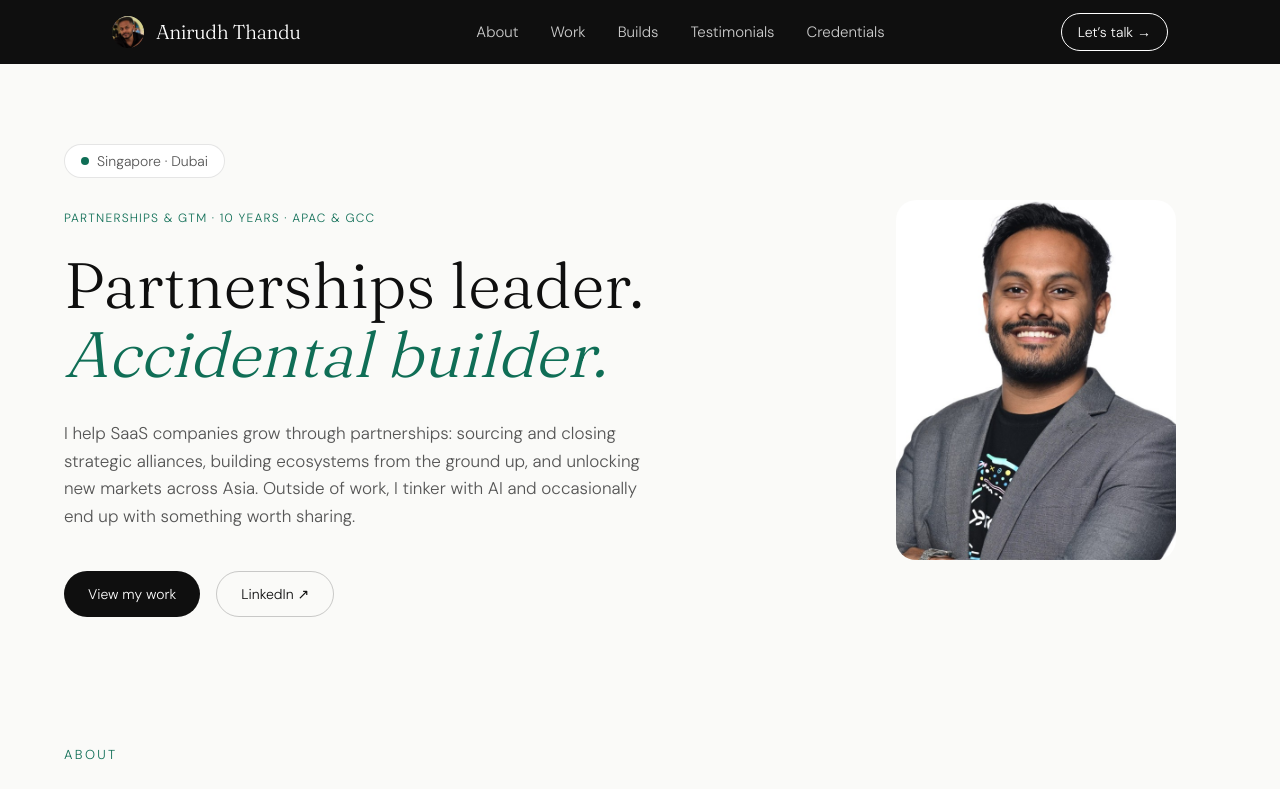
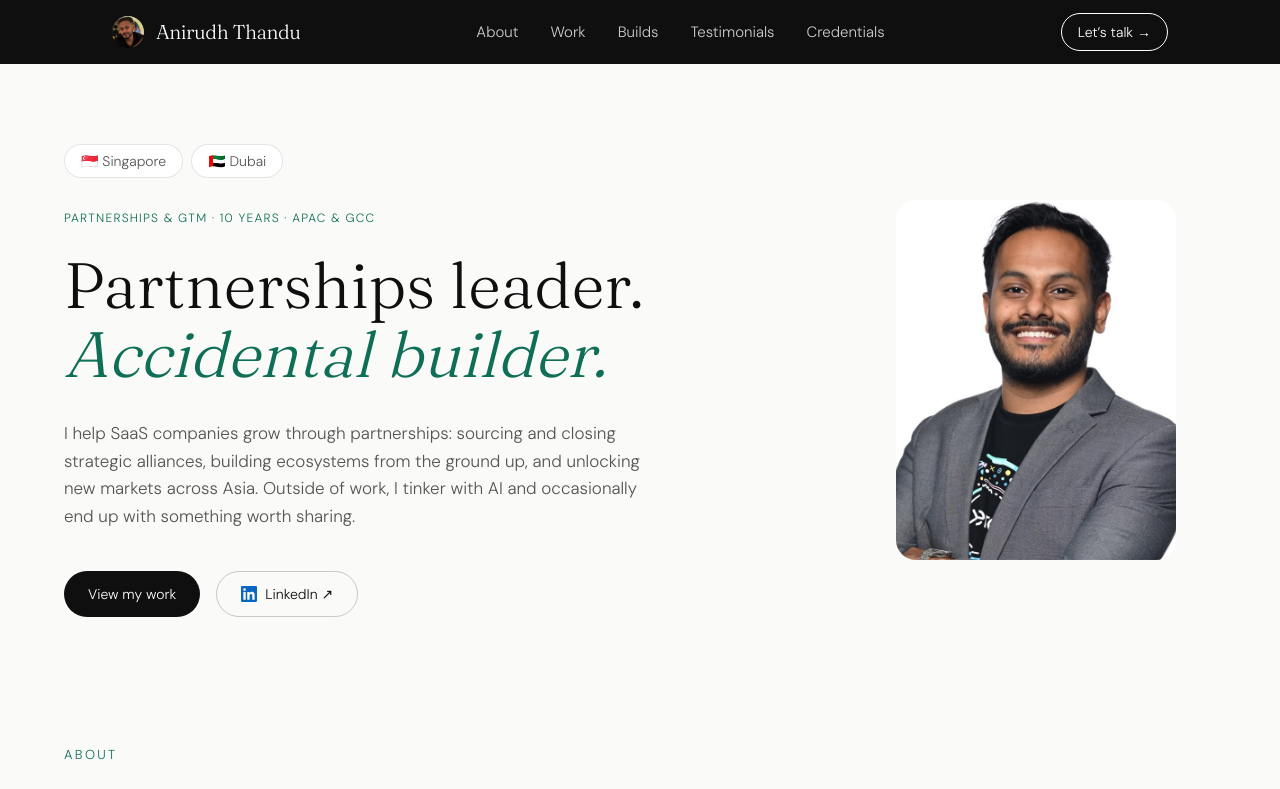
Before and after one commit to anirudhgt9/portfolio, a Next.js app: page / in a window 1280 px wide. Shown: the top 789 px of the page. Built offline with nearby package versions, Linux system fonts and the light colour scheme.

Commit message:
Hero flag pills; Xero/Sapaad logos; LinkedIn icon; remove GitHub

```diff
--- a/app/page.tsx
+++ b/app/page.tsx
@@ -53,10 +53,12 @@ function Hero() {
         <div className="grid grid-cols-1 md:grid-cols-[1fr_auto] gap-12 items-center">
           {/* Left — text */}
           <div>
-            <div className="inline-flex items-center gap-2 border border-black/10 rounded-full px-4 py-1.5 mb-8 bg-white">
-              <span className="w-2 h-2 rounded-full bg-[#0F6E56] shrink-0" />
-              <span className="text-sm font-dm-sans font-light text-[#555555]">
-                Singapore · Dubai
+            <div className="flex items-center gap-2 mb-8">
+              <span className="inline-flex items-center gap-1.5 border border-black/10 rounded-full px-4 py-1.5 bg-white text-sm font-dm-sans font-light text-[#555555]">
+                🇸🇬 Singapore
+              </span>
+              <span className="inline-flex items-center gap-1.5 border border-black/10 rounded-full px-4 py-1.5 bg-white text-sm font-dm-sans font-light text-[#555555]">
+                🇦🇪 Dubai
               </span>
             </div>
 
@@ -95,6 +97,7 @@ function Hero() {
                 rel="noopener noreferrer"
                 className="inline-flex items-center gap-2 px-6 py-3 rounded-full border border-black/20 text-[#0F0F0F] text-sm font-dm-sans font-light hover:border-black/40 transition-colors"
               >
+                <IconLinkedIn />
                 LinkedIn ↗
               </a>
             </div>
@@ -293,6 +296,8 @@ function Work() {
           {/* Xero */}
           <WorkCard>
             <TagPill>Ecosystem · Channel · GTM</TagPill>
+            {/* eslint-disable-next-line @next/next/no-img-element */}
+            <img src="/xero.png" alt="Xero" style={{ height: 80, width: "auto", objectFit: "contain" }} className="mb-3" />
             <h3 className="font-fraunces font-light text-[28px] text-[#0F0F0F] mb-1">
               Xero
             </h3>
@@ -401,6 +406,8 @@ function Work() {
           {/* Sapaad */}
           <WorkCard>
             <TagPill>GTM · BD</TagPill>
+            {/* eslint-disable-next-line @next/next/no-img-element */}
+            <img src="/sapaad.png" alt="Sapaad" style={{ height: 80, width: "auto", objectFit: "contain" }} className="mb-3" />
             <h3 className="font-fraunces font-light text-[28px] text-[#0F0F0F] mb-1">
               Sapaad
             </h3>
@@ -480,6 +487,14 @@ function IconGear() {
     <svg width="22" height="22" viewBox="0 0 24 24" fill="none" stroke="currentColor" strokeWidth="2" strokeLinecap="round" strokeLinejoin="round">
       <circle cx="12" cy="12" r="3" />
       <path d="M19.4 15a1.65 1.65 0 0 0 .33 1.82l.06.06a2 2 0 0 1-2.83 2.83l-.06-.06a1.65 1.65 0 0 0-1.82-.33 1.65 1.65 0 0 0-1 1.51V21a2 2 0 0 1-4 0v-.09A1.65 1.65 0 0 0 9 19.4a1.65 1.65 0 0 0-1.82.33l-.06.06a2 2 0 0 1-2.83-2.83l.06-.06A1.65 1.65 0 0 0 4.68 15a1.65 1.65 0 0 0-1.51-1H3a2 2 0 0 1 0-4h.09A1.65 1.65 0 0 0 4.6 9a1.65 1.65 0 0 0-.33-1.82l-.06-.06a2 2 0 0 1 2.83-2.83l.06.06A1.65 1.65 0 0 0 9 4.68a1.65 1.65 0 0 0 1-1.51V3a2 2 0 0 1 4 0v.09a1.65 1.65 0 0 0 1 1.51 1.65 1.65 0 0 0 1.82-.33l.06-.06a2 2 0 0 1 2.83 2.83l-.06.06A1.65 1.65 0 0 0 19.4 9a1.65 1.65 0 0 0 1.51 1H21a2 2 0 0 1 0 4h-.09a1.65 1.65 0 0 0-1.51 1z" />
+    </svg>
+  );
+}
+
+function IconLinkedIn() {
+  return (
+    <svg width="16" height="16" viewBox="0 0 24 24" fill="#0A66C2" aria-hidden="true">
+      <path d="M20.447 20.452h-3.554v-5.569c0-1.328-.027-3.037-1.852-3.037-1.853 0-2.136 1.445-2.136 2.939v5.667H9.351V9h3.414v1.561h.046c.477-.9 1.637-1.85 3.37-1.85 3.601 0 4.267 2.37 4.267 5.455v6.286zM5.337 7.433a2.062 2.062 0 0 1-2.063-2.065 2.064 2.064 0 1 1 2.063 2.065zm1.782 13.019H3.555V9h3.564v11.452zM22.225 0H1.771C.792 0 0 .774 0 1.729v20.542C0 23.227.792 24 1.771 24h20.451C23.2 24 24 23.227 24 22.271V1.729C24 .774 23.2 0 22.222 0h.003z"/>
     </svg>
   );
 }
@@ -880,9 +895,8 @@ function Certifications() {
 
 function Footer() {
   const links = [
-    { label: "LinkedIn", href: "https://linkedin.com/in/anirudh-thandu/" },
-    { label: "GitHub", href: "https://github.com/anirudhgt9" },
-    { label: "Email", href: "mailto:anirudh.gt9@gmail.com" },
+    { label: "LinkedIn", href: "https://linkedin.com/in/anirudh-thandu/", icon: <IconLinkedIn /> },
+    { label: "Email", href: "mailto:anirudh.gt9@gmail.com", icon: null },
   ];
 
   return (
@@ -905,8 +919,9 @@ function Footer() {
                 href={l.href}
                 target={l.href.startsWith("mailto") ? undefined : "_blank"}
                 rel="noopener noreferrer"
-                className="text-sm font-dm-sans font-light text-[#999999] hover:text-white transition-colors"
+                className="inline-flex items-center gap-2 text-sm font-dm-sans font-light text-[#999999] hover:text-white transition-colors"
               >
+                {l.icon}
                 {l.label} ↗
               </a>
             ))}
```
Also changed, not shown: public/sapaad.png (added), public/xero.png (added).
